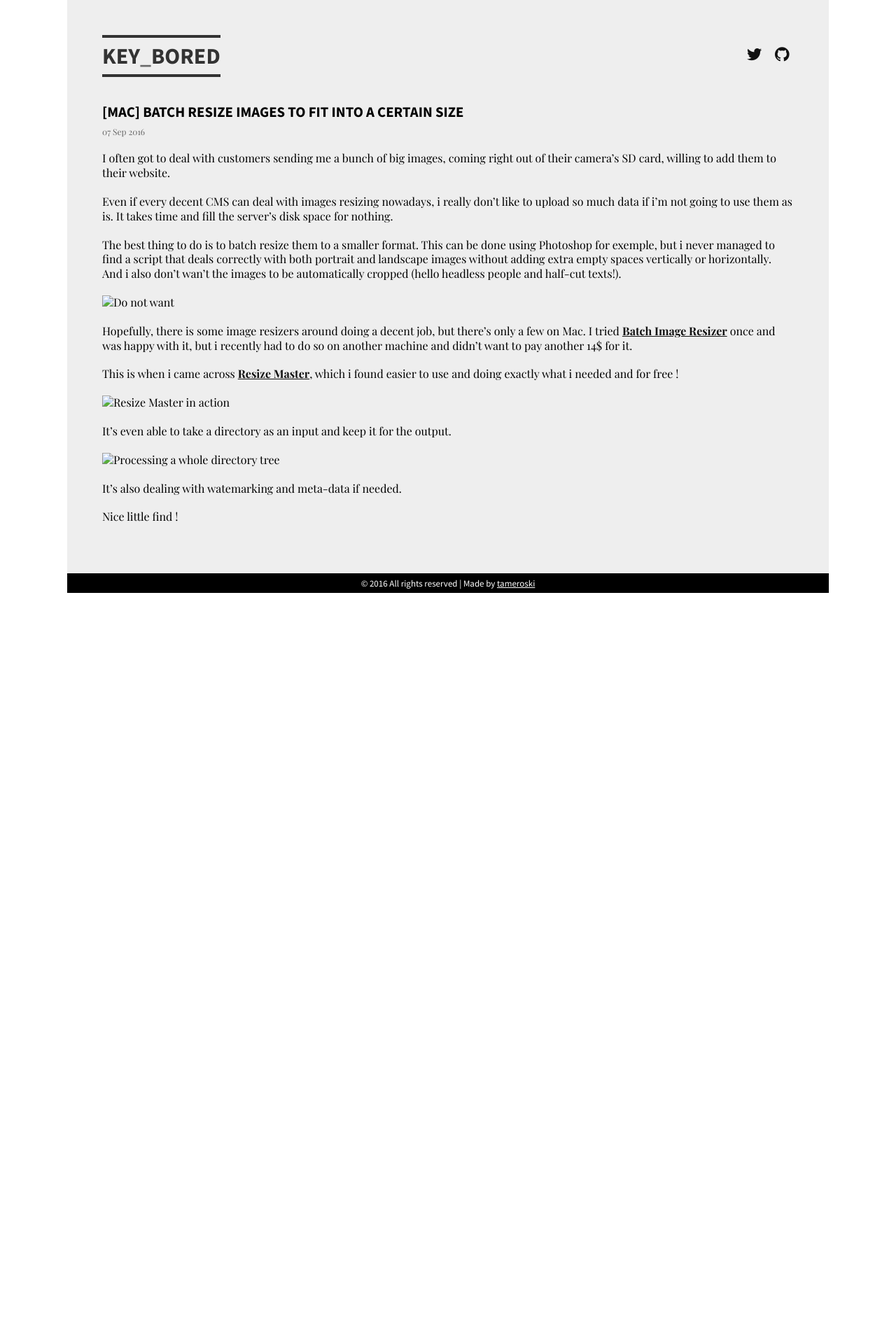
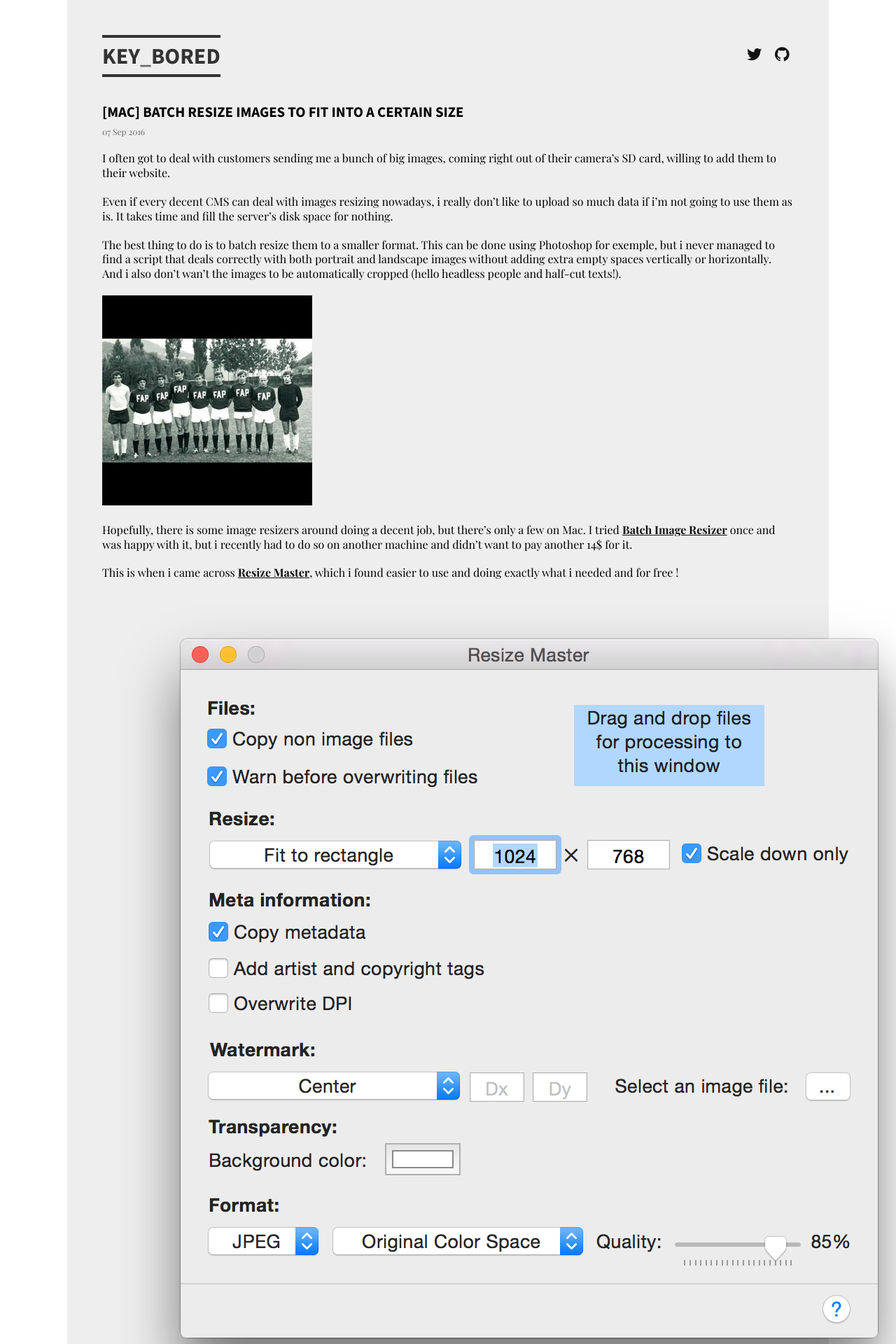
Before and after one commit to tameroski/tameroski.github.io, a Jekyll site: the page built from _posts/2016-09-07-Batch-Resize-Images-To-Fit-Size-Mac.md, in a window 1280 px wide. Shown: the top 1920 px of the page at 70% size. Built offline with Jekyll 4.4.1, drawn with Linux system fonts in a browser that asks for light colours; comment, search, counter and statistics services are not loaded; before the commit the page ends 900 px from its top, so only the background shows below that.

Commit message:
Images path

```diff
--- a/_posts/2016-09-07-Batch-Resize-Images-To-Fit-Size-Mac.md
+++ b/_posts/2016-09-07-Batch-Resize-Images-To-Fit-Size-Mac.md
@@ -11,17 +11,17 @@ Even if every decent CMS can deal with images resizing nowadays, i really don't
 
 The best thing to do is to batch resize them to a smaller format. This can be done using Photoshop for exemple, but i never managed to find a script that deals correctly with both portrait and landscape images without adding extra empty spaces vertically or horizontally. And i also don't wan't the images to be automatically cropped (hello headless people and half-cut texts!).
 
-![Do not want](assets/images/posts/resize-master-fap.jpg)
+![Do not want](/assets/images/posts/resize-master-fap.jpg)
 
 Hopefully, there is some image resizers around doing a decent job, but there's only a few on Mac. I tried [Batch Image Resizer](https://itunes.apple.com/us/app/batch-image-resizer/id413903908?mt=12) once and was happy with it, but i recently had to do so on another machine and didn't want to pay another 14$ for it.
 
 This is when i came across [Resize Master](http://www.boltnev.com/resizemaster/), which i found easier to use and doing exactly what i needed and for free !
 
-![Resize Master in action](assets/images/posts/resize-master.png)
+![Resize Master in action](/assets/images/posts/resize-master.png)
 
 It's even able to take a directory as an input and keep it for the output.
 
-![Processing a whole directory tree](assets/images/posts/resize-master-output.png)
+![Processing a whole directory tree](/assets/images/posts/resize-master-output.png)
 
 It's also dealing with watemarking and meta-data if needed.
 
```
